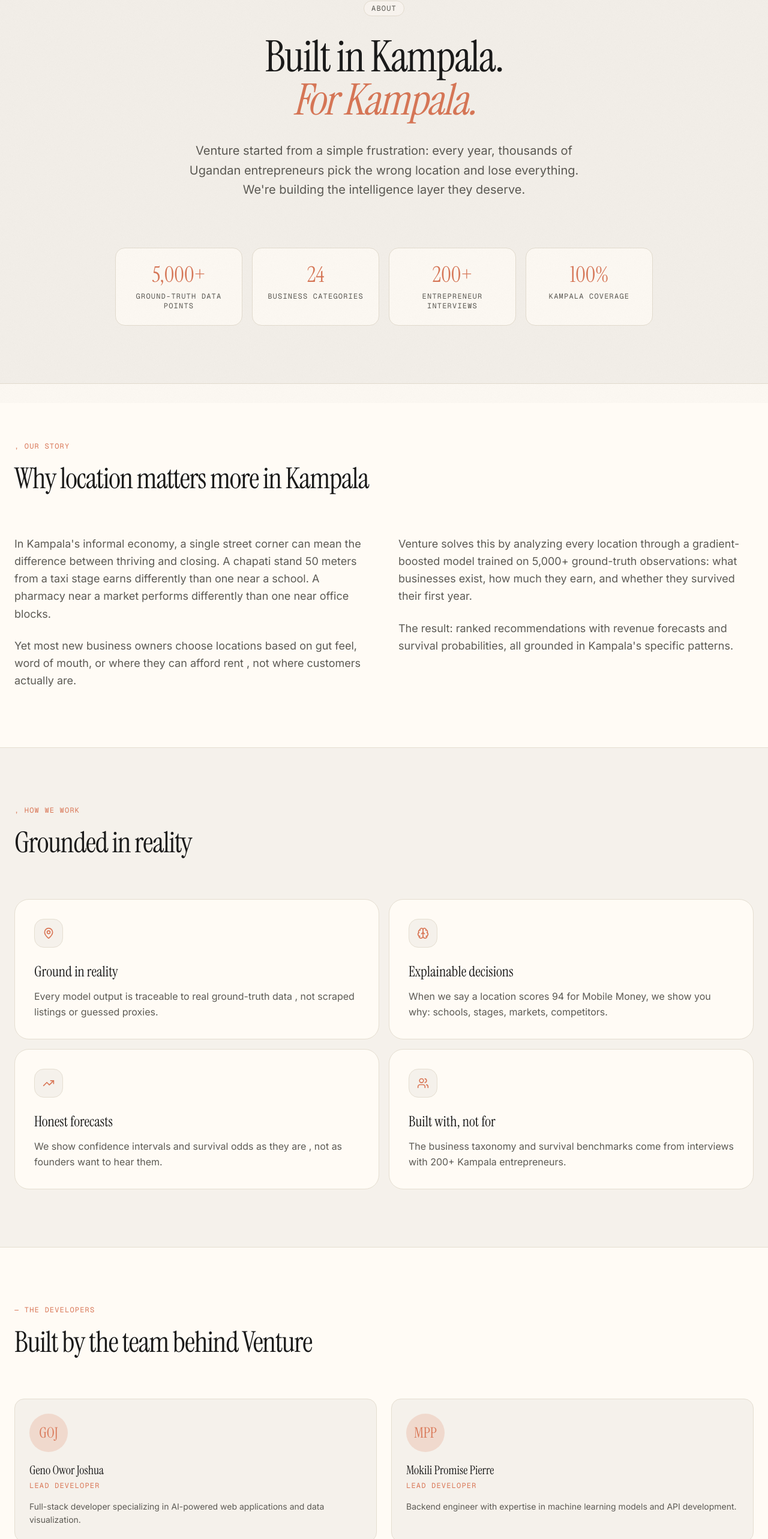
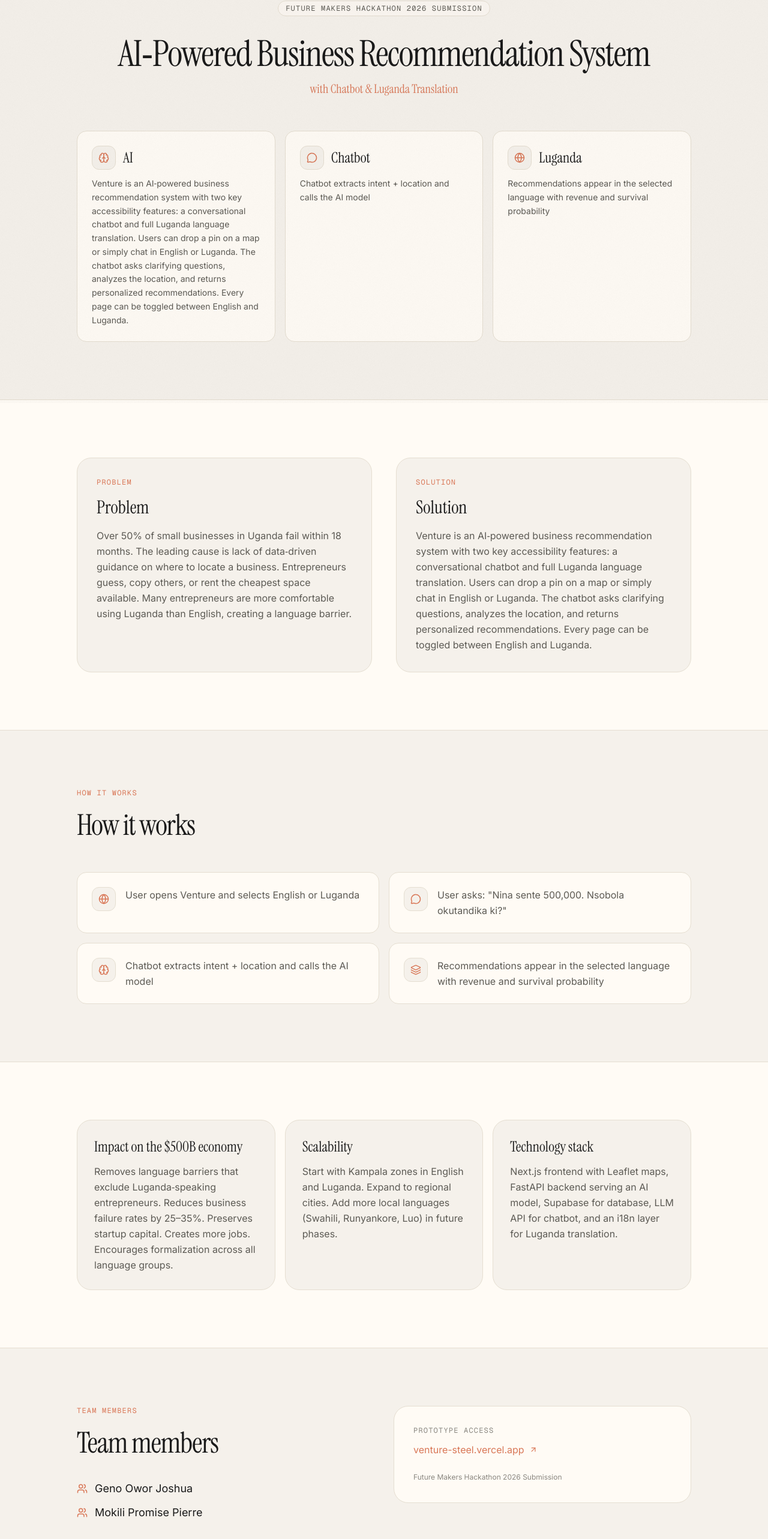
Before and after one commit to sanepierr/venture, a Next.js app in the folder frontend/: page /about in a window 1280 px wide. Shown: the part 128-2694 px from the top of the page at 60% size. Built offline with nearby package versions, Linux system fonts and the light colour scheme.

Commit message:
Implement internationalization across About, Explore, and Plan pages, enhancing user experience by replacing static text with translatable strings.

```diff
--- a/frontend/src/app/about/page.tsx
+++ b/frontend/src/app/about/page.tsx
@@ -4,43 +4,8 @@
 import { Nav } from "@/components/Nav";
 import { Footer } from "@/components/Footer";
 import { motion } from "framer-motion";
-import { MapPin, Brain, TrendingUp, Users, BookOpen } from "lucide-react";
-
-const team = [
-  {
-    name: "Geno Owor Joshua",
-    role: "Lead Developer",
-    bio: "Full-stack developer specializing in AI-powered web applications and data visualization.",
-  },
-  {
-    name: "Mokili Promise Pierre",
-    role: "Lead Developer",
-    bio: "Backend engineer with expertise in machine learning models and API development.",
-  },
-];
-
-const values = [
-  {
-    icon: MapPin,
-    title: "Ground in reality",
-    body: "Every model output is traceable to real ground-truth data , not scraped listings or guessed proxies.",
-  },
-  {
-    icon: Brain,
-    title: "Explainable decisions",
-    body: "When we say a location scores 94 for Mobile Money, we show you why: schools, stages, markets, competitors.",
-  },
-  {
-    icon: TrendingUp,
-    title: "Honest forecasts",
-    body: "We show confidence intervals and survival odds as they are , not as founders want to hear them.",
-  },
-  {
-    icon: Users,
-    title: "Built with, not for",
-    body: "The business taxonomy and survival benchmarks come from interviews with 200+ Kampala entrepreneurs.",
-  },
-];
+import Link from "next/link";
+import { Brain, Globe, MessageCircle, Users, Layers, ArrowUpRight } from "lucide-react";
 
 export default function AboutPage() {
   const { t } = useI18n();
@@ -50,7 +15,7 @@
       <Nav />
 
       <div className="pt-32 pb-24 px-6">
-        <div className="mx-auto max-w-4xl">
+        <div className="mx-auto max-w-5xl">
           <motion.div
             initial={{ opacity: 0, y: 20 }}
             animate={{ opacity: 1, y: 0 }}
@@ -58,92 +23,90 @@
             className="text-center"
           >
             <div className="inline-flex items-center gap-2 px-3 py-1 rounded-full border border-[var(--border)] bg-[var(--surface)]/60 backdrop-blur-sm text-xs font-mono uppercase tracking-widest text-[var(--ink-muted)]">
-              {t("nav.about")}
+              {t("about.badge")}
             </div>
-            <h1 className="mt-8 font-serif text-6xl md:text-7xl leading-[1] tracking-tight">
-              Built in Kampala.<br />
-              <span className="italic text-[var(--accent)]">For Kampala.</span>
+            <h1 className="mt-8 font-serif text-5xl md:text-6xl leading-[1.05] tracking-tight">
+              {t("about.title")}
             </h1>
-            <p className="mt-8 text-xl text-[var(--ink-muted)] max-w-2xl mx-auto leading-relaxed">
-              Venture started from a simple frustration: every year, thousands of Ugandan entrepreneurs
-              pick the wrong location and lose everything. We&apos;re building the intelligence layer they deserve.
-            </p>
+            <div className="mt-3 text-xl text-[var(--accent)] font-serif">
+              {t("about.subtitle")}
+            </div>
           </motion.div>
 
           <motion.div
             initial={{ opacity: 0, y: 30 }}
             animate={{ opacity: 1, y: 0 }}
             transition={{ duration: 0.8, delay: 0.2 }}
-            className="mt-20 grid md:grid-cols-4 gap-4"
+            className="mt-14 grid md:grid-cols-3 gap-4"
           >
-            {[
-              { v: "5,000+", l: "Ground-truth data points" },
-              { v: "24", l: "Business categories" },
-              { v: "200+", l: "Entrepreneur interviews" },
-              { v: "100%", l: "Kampala coverage" },
-            ].map((s) => (
-              <div key={s.l} className="p-6 rounded-2xl bg-[var(--surface)] border border-[var(--border)] text-center">
-                <div className="font-serif text-4xl text-[var(--accent)]">{s.v}</div>
-                <div className="mt-2 text-xs font-mono uppercase tracking-widest text-[var(--ink-muted)]">
-                  {s.l}
+            <div className="p-6 rounded-2xl bg-[var(--surface)] border border-[var(--border)]">
+              <div className="flex items-center gap-3">
+                <div className="w-10 h-10 rounded-xl bg-[var(--bg)] border border-[var(--border)] flex items-center justify-center text-[var(--accent)]">
+                  <Brain size={18} />
+                </div>
+                <div className="font-serif text-2xl">AI</div>
+              </div>
+              <div className="mt-3 text-sm text-[var(--ink-muted)] leading-relaxed">
+                {t("about.solution.body")}
               </div>
             </div>
-            ))}
+            <div className="p-6 rounded-2xl bg-[var(--surface)] border border-[var(--border)]">
+              <div className="flex items-center gap-3">
+                <div className="w-10 h-10 rounded-xl bg-[var(--bg)] border border-[var(--border)] flex items-center justify-center text-[var(--accent)]">
+                  <MessageCircle size={18} />
+                </div>
+                <div className="font-serif text-2xl">Chatbot</div>
+              </div>
+              <div className="mt-3 text-sm text-[var(--ink-muted)] leading-relaxed">
+                {t("about.how.3")}
+              </div>
+            </div>
+            <div className="p-6 rounded-2xl bg-[var(--surface)] border border-[var(--border)]">
+              <div className="flex items-center gap-3">
+                <div className="w-10 h-10 rounded-xl bg-[var(--bg)] border border-[var(--border)] flex items-center justify-center text-[var(--accent)]">
+                  <Globe size={18} />
+                </div>
+                <div className="font-serif text-2xl">Luganda</div>
+              </div>
+              <div className="mt-3 text-sm text-[var(--ink-muted)] leading-relaxed">
+                {t("about.how.4")}
+              </div>
+            </div>
           </motion.div>
         </div>
       </div>
 
       <section className="py-24 px-6 bg-[var(--surface)] border-y border-[var(--border)]">
-        <div className="mx-auto max-w-7xl">
+        <div className="mx-auto max-w-5xl">
+          <div className="grid lg:grid-cols-2 gap-10">
             <motion.div
               initial={{ opacity: 0, y: 20 }}
               whileInView={{ opacity: 1, y: 0 }}
               viewport={{ once: true }}
-            transition={{ duration: 0.8 }}
-            className="max-w-2xl"
+              transition={{ duration: 0.7 }}
+              className="p-8 rounded-3xl bg-[var(--bg)] border border-[var(--border)]"
             >
               <div className="text-xs font-mono uppercase tracking-widest text-[var(--accent)]">
-              , Our story
+                {t("about.problem.title")}
               </div>
-            <h2 className="mt-4 font-serif text-5xl leading-tight tracking-tight">
-              Why location matters more in Kampala
-            </h2>
-          </motion.div>
-
-          <div className="mt-16 grid md:grid-cols-2 gap-12">
-            <motion.div
-              initial={{ opacity: 0, y: 30 }}
-              whileInView={{ opacity: 1, y: 0 }}
-              viewport={{ once: true }}
-              transition={{ duration: 0.7 }}
-              className="space-y-6"
-            >
-              <p className="text-lg text-[var(--ink-muted)] leading-relaxed">
-                In Kampala&apos;s informal economy, a single street corner can mean the difference between
-                thriving and closing. A chapati stand 50 meters from a taxi stage earns differently
-                than one near a school. A pharmacy near a market performs differently than one
-                near office blocks.
-              </p>
-              <p className="text-lg text-[var(--ink-muted)] leading-relaxed">
-                Yet most new business owners choose locations based on gut feel, word of mouth,
-                or where they can afford rent , not where customers actually are.
+              <div className="mt-4 font-serif text-3xl">{t("about.problem.title")}</div>
+              <p className="mt-4 text-[var(--ink-muted)] leading-relaxed">
+                {t("about.problem.body")}
               </p>
             </motion.div>
             <motion.div
-              initial={{ opacity: 0, y: 30 }}
+              initial={{ opacity: 0, y: 20 }}
               whileInView={{ opacity: 1, y: 0 }}
               viewport={{ once: true }}
-              transition={{ duration: 0.7, delay: 0.1 }}
-              className="space-y-6"
+              transition={{ duration: 0.7, delay: 0.05 }}
+              className="p-8 rounded-3xl bg-[var(--bg)] border border-[var(--border)]"
             >
-              <p className="text-lg text-[var(--ink-muted)] leading-relaxed">
-                Venture solves this by analyzing every location through a gradient-boosted model
-                trained on 5,000+ ground-truth observations: what businesses exist, how much
-                they earn, and whether they survived their first year.
-              </p>
-              <p className="text-lg text-[var(--ink-muted)] leading-relaxed">
-                The result: ranked recommendations with revenue forecasts and survival probabilities,
-                all grounded in Kampala&apos;s specific patterns.
+              <div className="text-xs font-mono uppercase tracking-widest text-[var(--accent)]">
+                {t("about.solution.title")}
+              </div>
+              <div className="mt-4 font-serif text-3xl">{t("about.solution.title")}</div>
+              <p className="mt-4 text-[var(--ink-muted)] leading-relaxed">
+                {t("about.solution.body")}
               </p>
             </motion.div>
           </div>
@@ -151,7 +114,7 @@
       </section>
 
       <section className="py-24 px-6">
-        <div className="mx-auto max-w-7xl">
+        <div className="mx-auto max-w-5xl">
           <motion.div
             initial={{ opacity: 0, y: 20 }}
             whileInView={{ opacity: 1, y: 0 }}
@@ -159,28 +122,32 @@
             className="max-w-2xl"
           >
             <div className="text-xs font-mono uppercase tracking-widest text-[var(--accent)]">
-              , How we work
+              {t("about.how.title")}
             </div>
             <h2 className="mt-4 font-serif text-5xl leading-tight tracking-tight">
-              Grounded in reality
+              {t("about.how.title")}
             </h2>
           </motion.div>
 
-          <div className="mt-16 grid md:grid-cols-2 gap-4">
-            {values.map((val, i) => (
+          <div className="mt-12 grid md:grid-cols-2 gap-4">
+            {[
+              { icon: Globe, body: t("about.how.1") },
+              { icon: MessageCircle, body: t("about.how.2") },
+              { icon: Brain, body: t("about.how.3") },
+              { icon: Layers, body: t("about.how.4") },
+            ].map((item, i) => (
               <motion.div
-                key={val.title}
-                initial={{ opacity: 0, y: 30 }}
+                key={i}
+                initial={{ opacity: 0, y: 20 }}
                 whileInView={{ opacity: 1, y: 0 }}
                 viewport={{ once: true }}
-                transition={{ duration: 0.7, delay: i * 0.1 }}
-                className="p-8 rounded-3xl bg-[var(--surface)] border border-[var(--border)] hover:border-[var(--accent)] transition-all"
+                transition={{ duration: 0.6, delay: i * 0.05 }}
+                className="flex gap-4 p-6 rounded-2xl bg-[var(--surface)] border border-[var(--border)]"
               >
-                <div className="w-12 h-12 rounded-2xl bg-[var(--bg)] border border-[var(--border)] flex items-center justify-center text-[var(--accent)]">
-                  <val.icon size={20} />
+                <div className="w-10 h-10 rounded-xl bg-[var(--bg)] border border-[var(--border)] flex items-center justify-center text-[var(--accent)] shrink-0">
+                  <item.icon size={18} />
                 </div>
-                <h3 className="mt-6 font-serif text-2xl">{val.title}</h3>
-                <p className="mt-3 text-[var(--ink-muted)] leading-relaxed">{val.body}</p>
+                <div className="text-[var(--ink-muted)] leading-relaxed">{item.body}</div>
               </motion.div>
             ))}
           </div>
@@ -188,99 +155,59 @@
       </section>
 
       <section className="py-24 px-6 bg-[var(--surface)] border-y border-[var(--border)]">
-        <div className="mx-auto max-w-7xl">
-          <motion.div
-            initial={{ opacity: 0, y: 20 }}
-            whileInView={{ opacity: 1, y: 0 }}
-            viewport={{ once: true }}
-            className="max-w-2xl"
-          >
-            <div className="text-xs font-mono uppercase tracking-widest text-[var(--accent)]">
-              — The developers
+        <div className="mx-auto max-w-5xl">
+          <div className="grid lg:grid-cols-3 gap-4">
+            {[
+              { title: t("about.impact.title"), body: t("about.impact.body") },
+              { title: t("about.scale.title"), body: t("about.scale.body") },
+              { title: t("about.stack.title"), body: t("about.stack.body") },
+            ].map((card) => (
+              <div key={card.title} className="p-7 rounded-3xl bg-[var(--bg)] border border-[var(--border)]">
+                <div className="font-serif text-2xl">{card.title}</div>
+                <p className="mt-3 text-[var(--ink-muted)] leading-relaxed">{card.body}</p>
               </div>
-            <h2 className="mt-4 font-serif text-5xl leading-tight tracking-tight">
-              Built by the team behind Venture
-            </h2>
-          </motion.div>
-
-          <div className="mt-16 grid md:grid-cols-2 gap-6">
-            {team.map((member, i) => (
-              <motion.div
-                key={member.name}
-                initial={{ opacity: 0, y: 30 }}
-                whileInView={{ opacity: 1, y: 0 }}
-                viewport={{ once: true }}
-                transition={{ duration: 0.7, delay: i * 0.1 }}
-                className="p-6 rounded-2xl bg-[var(--bg)] border border-[var(--border)]"
-              >
-                <div className="w-16 h-16 rounded-full bg-[var(--accent)]/20 flex items-center justify-center mb-4">
-                  <span className="font-serif text-2xl text-[var(--accent)]">
-                    {member.name.split(" ").map(n => n[0]).join("")}
-                  </span>
-                </div>
-                <h3 className="font-serif text-xl">{member.name}</h3>
-                <div className="mt-1 text-xs font-mono uppercase tracking-widest text-[var(--accent)]">
-                  {member.role}
-                </div>
-                <p className="mt-4 text-sm text-[var(--ink-muted)] leading-relaxed">
-                  {member.bio}
-                </p>
-              </motion.div>
             ))}
           </div>
         </div>
       </section>
 
       <section className="py-24 px-6">
-        <div className="mx-auto max-w-4xl text-center">
-          <motion.div
-            initial={{ opacity: 0, y: 20 }}
-            whileInView={{ opacity: 1, y: 0 }}
-            viewport={{ once: true }}
-          >
+        <div className="mx-auto max-w-5xl">
+          <div className="grid lg:grid-cols-2 gap-8 items-start">
+            <div>
               <div className="text-xs font-mono uppercase tracking-widest text-[var(--accent)]">
-              , Data & methodology
+                {t("about.team.title")}
               </div>
               <h2 className="mt-4 font-serif text-5xl leading-tight tracking-tight">
-              How the model works
+                {t("about.team.title")}
               </h2>
-          </motion.div>
+              <div className="mt-8 space-y-3 text-lg text-[var(--ink)]">
+                <div className="flex items-center gap-3">
+                  <Users size={18} className="text-[var(--accent)]" />
+                  <span>{t("about.team.1")}</span>
+                </div>
+                <div className="flex items-center gap-3">
+                  <Users size={18} className="text-[var(--accent)]" />
+                  <span>{t("about.team.2")}</span>
+                </div>
+              </div>
+            </div>
 
-          <div className="mt-12 space-y-6 text-left">
-            {[
-              {
-                icon: BookOpen,
-                title: "Training data",
-                body: "5,000+ data points collected through field surveys, business registrations, and follow-up interviews. Each point records: location, business type, daily revenue, monthly rent, survival status at 6 and 12 months.",
-              },
-              {
-                icon: MapPin,
-                title: "Location features",
-                body: "We compute 40+ features per location: distance to nearest schools, taxi stages, markets; population density estimates; count of same-business competitors within 200m radius; road network proximity.",
-              },
-              {
-                icon: Brain,
-                title: "Model architecture",
-                body: "Gradient-boosted trees (XGBoost) with separate heads for revenue prediction and survival classification. Trained on 80% of data, validated on held-out 20% across multiple Kampala neighborhoods.",
-              },
-            ].map((item, i) => (
-              <motion.div
-                key={item.title}
-                initial={{ opacity: 0, y: 20 }}
-                whileInView={{ opacity: 1, y: 0 }}
-                viewport={{ once: true }}
-                transition={{ duration: 0.6, delay: i * 0.1 }}
-                className="flex gap-6 p-6 rounded-2xl bg-[var(--surface)] border border-[var(--border)]"
+            <div className="p-8 rounded-3xl bg-[var(--surface)] border border-[var(--border)]">
+              <div className="text-xs font-mono uppercase tracking-widest text-[var(--ink-subtle)]">
+                {t("about.prototype")}
+              </div>
+              <Link
+                href="https://venture-steel.vercel.app/"
+                target="_blank"
+                className="mt-3 inline-flex items-center gap-2 text-[var(--accent)] hover:underline break-all"
               >
-                <div className="w-10 h-10 rounded-xl bg-[var(--bg)] border border-[var(--border)] flex items-center justify-center text-[var(--accent)] shrink-0">
-                  <item.icon size={18} />
+                venture-steel.vercel.app <ArrowUpRight size={14} />
+              </Link>
+              <div className="mt-6 text-xs text-[var(--ink-subtle)] leading-relaxed">
+                {t("about.badge")}
               </div>
-                <div>
-                  <h3 className="font-serif text-xl">{item.title}</h3>
-                  <p className="mt-2 text-[var(--ink-muted)] leading-relaxed">{item.body}</p>
             </div>
-              </motion.div>
-            ))}
           </div>
         </div>
       </section>
```
Also changed, not shown: frontend/src/app/explore/page.tsx (+16 -13 lines), frontend/src/app/plan/page.tsx (+24 -28 lines). Lines whose indentation alone changed are shown as unchanged.
